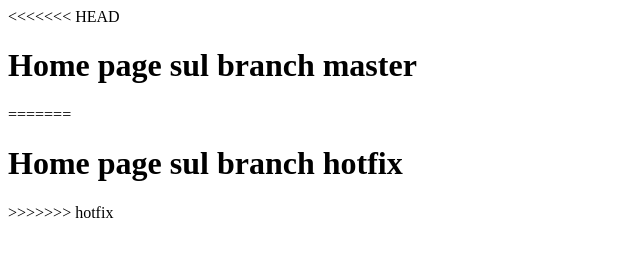
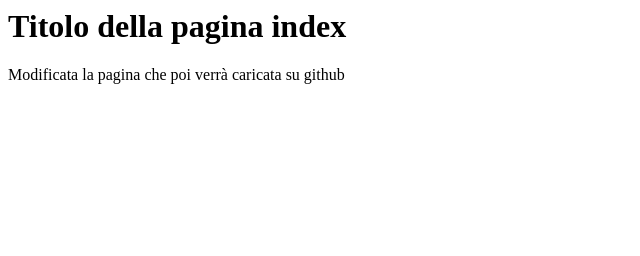
Before and after one commit to Riccardofull/pw2018m, a plain HTML site: page index.html in a window 1280 px wide. Shown: the whole page, without its empty margins (0-640 px from the left). Drawn offline with Linux system fonts and the light colour scheme.

Commit message:
Aggiunta descrizione al file

```diff
--- a/index.html
+++ b/index.html
@@ -3,10 +3,7 @@
 	</head>
 
 	<body>
-<<<<<<< HEAD
-		<h1>Home page sul branch master</h1>
-=======
-		<h1>Home page sul branch hotfix</h1>
->>>>>>> hotfix
+		<h1>Titolo della pagina index</h1>
+		<p>Modificata la pagina che poi verrà caricata su github</p>
 	</body>
 </html>
```
